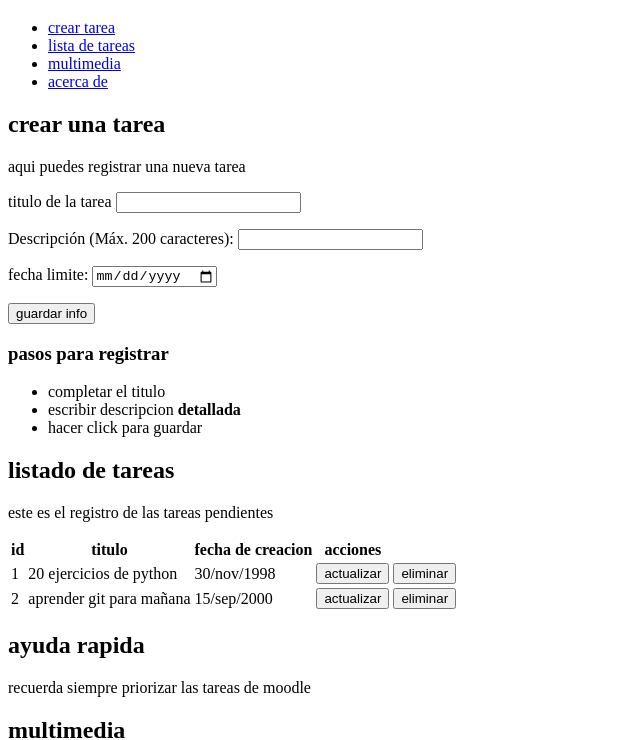
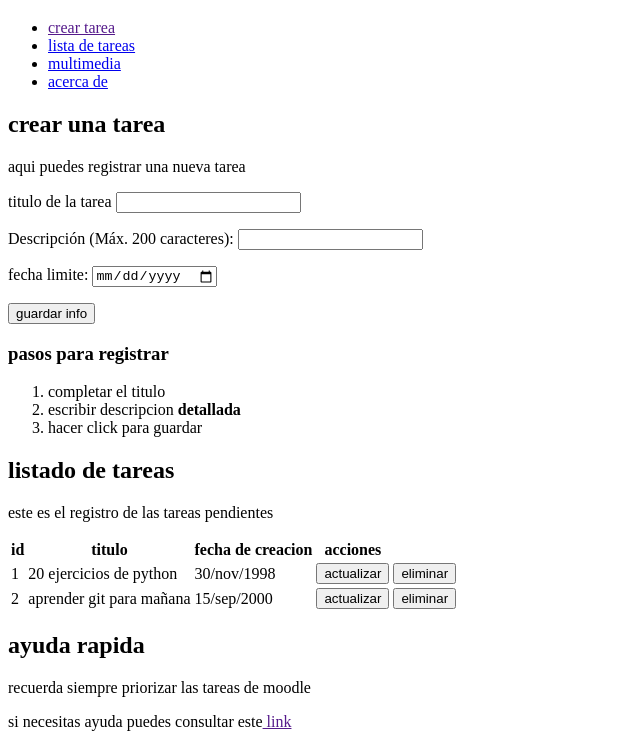
Before and after one commit to sebastianmontdev/crudscope-html-mediapanel, a plain HTML site: page index.html in a window 1280 px wide. Shown: the part 61-801 px from the top of the page, without its empty margins (0-640 px from the left). Drawn offline with Linux system fonts and the light colour scheme.

Commit message:
casi el resultado completo

```diff
--- a/index.html
+++ b/index.html
@@ -6,7 +6,7 @@
 
 <meta charset="UTF-8">
 <title>CRUDScope - Panel de Tareas</title>
-<base href="https://ejemplo.com/">
+<!-- <base href="https://ejemplo.com/"> -->
 </head>
 
 <body>
@@ -14,13 +14,18 @@
     <header>
         <nav>
             <ul>
-                <li><a href="crear tarea.html">crear tarea</a></li>
+                <li><a href="">crear tarea</a></li>
                 <li><a href="lista.html">lista de tareas</a></li>
                 <li><a href="multimedia.html">multimedia</a></li>
-                <li><a href="multimedia.html">acerca de</a></li>
+                <li><a target="_self" href="#hola">acerca de</a></li>
             </ul>
         </nav>
     </header>
+    <main>
+        <div>
+        <article>
+            <div>
+            <section>
                 <h2>crear una tarea</h2>
                     <p>aqui puedes registrar una nueva tarea</p>
                     <p>titulo de la tarea <input type="text"> </p>
@@ -28,11 +33,15 @@
                     <p>fecha limite: <input type="date" id="fechaNacimiento" name="fechaNacimiento"></p>
                     <button>guardar info</button>
                 <h3>pasos para registrar</h3>
-        <ul>
+                    <ol>
                         <li>completar el titulo</li>
                         <li>escribir descripcion <b>detallada</b></li>
                         <li>hacer click para guardar</li>
-        </ul>
+                    </ol>
+            </section>
+            </div>
+            <div>
+            <section>
                 <h2>listado de tareas</h2>
                     <p>este es el registro de las tareas pendientes</p>
                 <table>
@@ -57,9 +66,17 @@
                         <td><button>eliminar</button></td>
                     </tr>
                 </table>
+            </section>
+            </div>
+                <aside>
                 <h2>ayuda rapida</h2>
+                <div></div>
                 <p>recuerda siempre priorizar las tareas de moodle</p>
-    <h2>multimedia</h2>
+                <div>
+                <p>si necesitas ayuda puedes consultar este<a href=""> link</a></p>
+                </aside>
+                <div>            <section>
+                <h2 id="hola">multimedia</h2>
                 <p>aqui puedes encontrar recuersos multimedia para tus trabajos</p>
                 <h3>audio instructivo</h3>
                 <audio controls>
@@ -69,6 +86,10 @@
                 <video controls width="640" height="360">
                 <source src="mi-video.mp4" type="video/mp4">
                 </video>
+            </section>
+            </div>
+        </article>
+    </main>
     <footer>
         <p>Derechos de autor &copy; 2025</p>
         <address>
@@ -79,9 +100,3 @@
     </footer>
 
 </body>
-
-
-
-
-
-</body>
```
Lines whose indentation alone changed are shown as unchanged.
